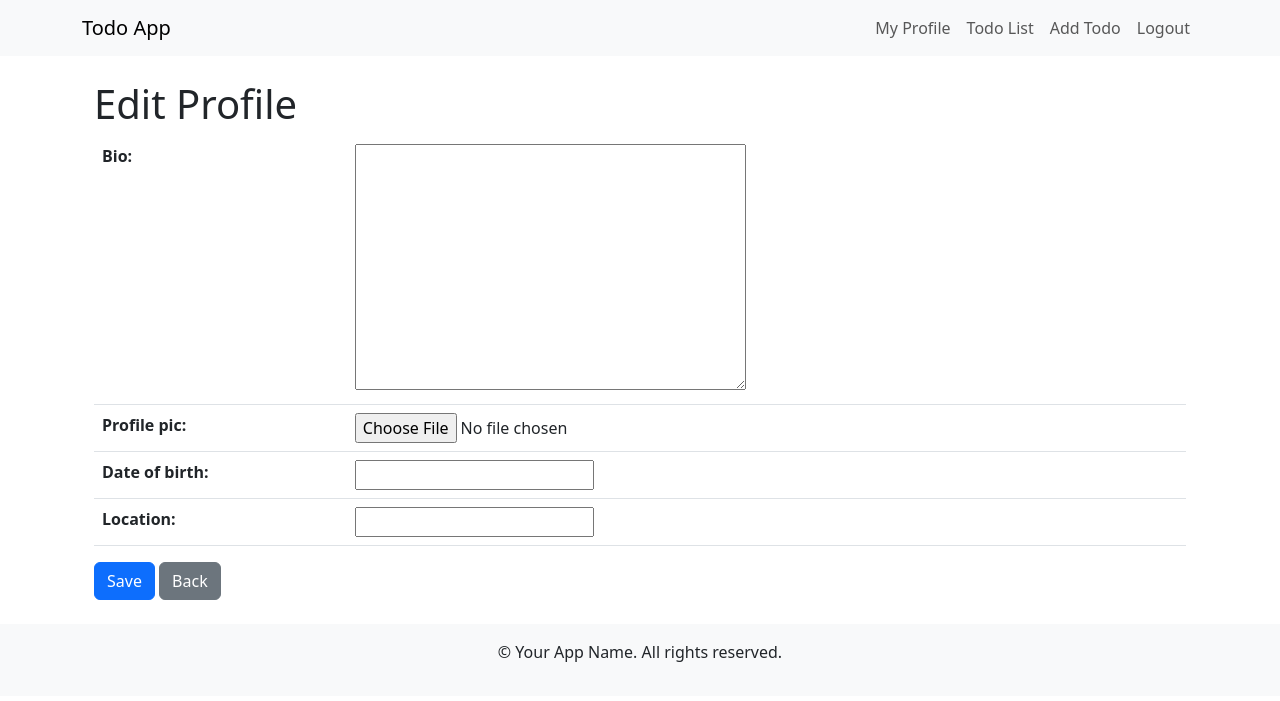
After one commit to LisunKhan/django_Todo_App, a Django app: page /profile/edit/ in a window 1280 px wide. The commit adds this page. Shown: the top 701 px of the page. Run offline with Django 4.2, Linux system fonts and the light colour scheme; a user stored in the database is signed in; data comes from the database, SQL or seed files in the repository; both versions use the stored data as it was after the commit.

Commit message:
Adding the profile picture and edit profile function

```diff
--- /dev/null
+++ b/myproject/users/templates/todo/edit_profile.html
@@ -0,0 +1,16 @@
+{% extends 'todo/base.html' %}
+
+{% block title %}Edit Profile{% endblock %}
+
+{% block content %}
+  <div class="container">
+    <h1>Edit Profile</h1>
+    <form method="post" enctype="multipart/form-data">
+      {% csrf_token %}
+      <table class="table">
+        {{ form.as_table }}
+      </table>
+      <button type="submit" class="btn btn-primary">Save</button> <a href="{% url 'profile' %}" class="btn btn-secondary">Back</a>
+    </form>
+  </div>
+{% endblock %}
--- a/myproject/users/urls.py
+++ b/myproject/users/urls.py
@@ -1,5 +1,8 @@
 from django.urls import path
 from . import views
+from django.conf import settings
+from django.conf.urls.static import static
+
 
 urlpatterns = [
     # path('', views.home, name='home'),
@@ -10,6 +13,6 @@ urlpatterns = [
     path('delete_todo/<int:todo_id>/', views.delete_todo, name='delete_todo'),
     path('todo_detail/<int:todo_id>/', views.todo_detail, name='todo_detail'),
     path('profile/', views.profile, name='profile'),
-    # path('profile/edit/', views.edit_profile, name='edit_profile'),
+    path('profile/edit/', views.edit_profile, name='edit_profile'),
 
-]
+] + static(settings.MEDIA_URL, document_root=settings.MEDIA_ROOT)
--- a/myproject/users/views.py
+++ b/myproject/users/views.py
@@ -126,3 +126,15 @@ def profile(request):
     user = request.user
     profile = UserProfile.objects.get(user=user)
     return render(request, 'todo/profile.html', {'profile': profile})
+
+@login_required
+def edit_profile(request):
+    if request.method == 'POST':
+        form = UserProfileForm(request.POST, request.FILES, instance=request.user.userprofile)
+        if form.is_valid():
+            form.save()
+            return redirect('profile')
+    else:
+        form = UserProfileForm(instance=request.user.userprofile)
+
+    return render(request, 'todo/edit_profile.html', {'form': form})
```
Also changed, not shown: myproject/myproject/settings.py (+7 -0 lines), myproject/users/templates/todo/profile.html (+8 -9 lines), myproject/db.sqlite3.
